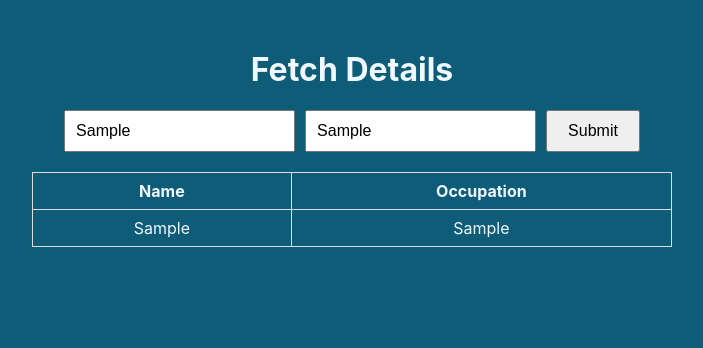
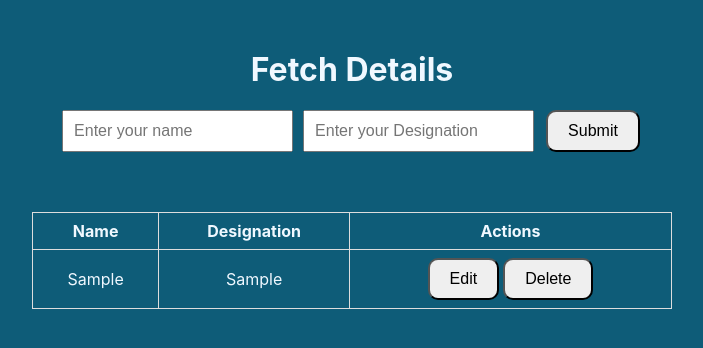
Before and after one commit to rajat-letsbloom/TaskProjectFrontend, a React (Create React App) app: page / in a window 1280 px wide. Both pictures are taken after typing "Sample", "Sample" into the empty fields and a click on the button "Submit". Shown: the top 348 px of the page, without its empty margins (288-991 px from the left). Built offline with nearby package versions, Linux system fonts and the light colour scheme.

Commit message:
commit-2

```diff
--- a/src/App.css
+++ b/src/App.css
@@ -18,6 +18,8 @@ button {
   padding: 10px 20px;
   font-size: 16px;
   cursor: pointer;
+  margin-inline: 2px;
+  border-radius: 10px;
 }
 
 .details {
@@ -25,7 +27,7 @@ button {
 }
 
 .details-table {
-  margin: 20px auto;
+  margin: 60px auto;
   width: 50%;
   border-collapse: collapse;
 }
@@ -33,4 +35,5 @@ button {
 .details-table th, .details-table td {
   border: 1px solid #ddd;
   padding: 8px;
+  /* margin: 10px; */
 }
--- a/src/App.js
+++ b/src/App.js
@@ -2,39 +2,47 @@ import React, { useState } from 'react';
 import './App.css';
 
 function App() {
+
   const [name, setName] = useState('');
   const [designation, setDesignation] = useState('');
   const [details, setDetails] = useState([]);
-  const [loading, setLoading] = useState(false);
+  const [editIndex, setEditIndex] = useState(null);
   const [error, setError] = useState('');
 
-  const fetchDetails = async () => {
-    setLoading(true);
-    try {
-      const response = await new Promise((resolve) =>
-        setTimeout(() => resolve({ name, designation }), 1000)
-      );
-
-      // response = response.json();
-      setDetails(before => {
-        return [response, ...before]
-      });
-      // setDetails((prev) => [...prev, response]);
-      console.log(details)
-    } catch (err) {
-      setError('Error fetching details');
-    } finally {
-      setLoading(false);
-    }
-  };
 
   const handleSubmit = (e) => {
     e.preventDefault();
-    if (name) {
-      fetchDetails();
+    if (!name || !designation) {
+      setError('Details Daal dijiyee, please :)');
+      return;
+    }
+
+    if (editIndex !== null) {
+      // Update existing entry
+      const updatedDetails = details.map((detail, index) =>
+        index === editIndex ? { name, designation } : detail
+      );
+      setDetails(updatedDetails);
+      setEditIndex(null);
     } else {
-      setError('Naam daaliye zara!!');
+      // Add new entry
+      setDetails([{ name, designation}, ...details]);
     }
+
+    setName('');
+    setDesignation('');
+  };
+
+  const handleEdit = (index) => {
+    const detail = details[index];
+    setName(detail.name);
+    setDesignation(detail.occupation);
+    setEditIndex(index);
+  };
+
+  const handleDelete = (index) => {
+    const updatedDetailsList = details.filter((_, i) => i !== index);
+    setDetails(updatedDetailsList);
   };
 
   return (
@@ -53,17 +61,18 @@ function App() {
           value={designation}
           onChange={(e) => setDesignation(e.target.value)}
         />
-        <button type = "submit" disabled = {loading}>{loading ? 'Fetching...' : 'Submit'}</button>
-      </form>
+        <button type="submit">{editIndex !== null ? 'Update' : 'Submit'}</button>
+        </form>
 
-      {error && <p style={{ fontWeight: "bolder", color: '#fa5407' }}>{error}</p>}
+        {error && <p style={{ fontWeight: "bolder", color: '#fa5407' }}>{error}</p>}
 
       {details.length > 0 && (
         <table className="details-table">
           <thead>
             <tr>
               <th>Name</th>
-              <th>Occupation</th>
+              <th>Designation</th>
+              <th>Actions</th>
             </tr>
           </thead>
           <tbody>
@@ -71,6 +80,10 @@ function App() {
               <tr key={index}>
                 <td>{item.name}</td>
                 <td>{item.designation}</td>
+                <td>
+                  <button onClick={() => handleEdit(index)}>Edit</button>
+                  <button onClick={() => handleDelete(index)}>Delete</button>
+                </td>
               </tr>
             ))}
           </tbody>
```
